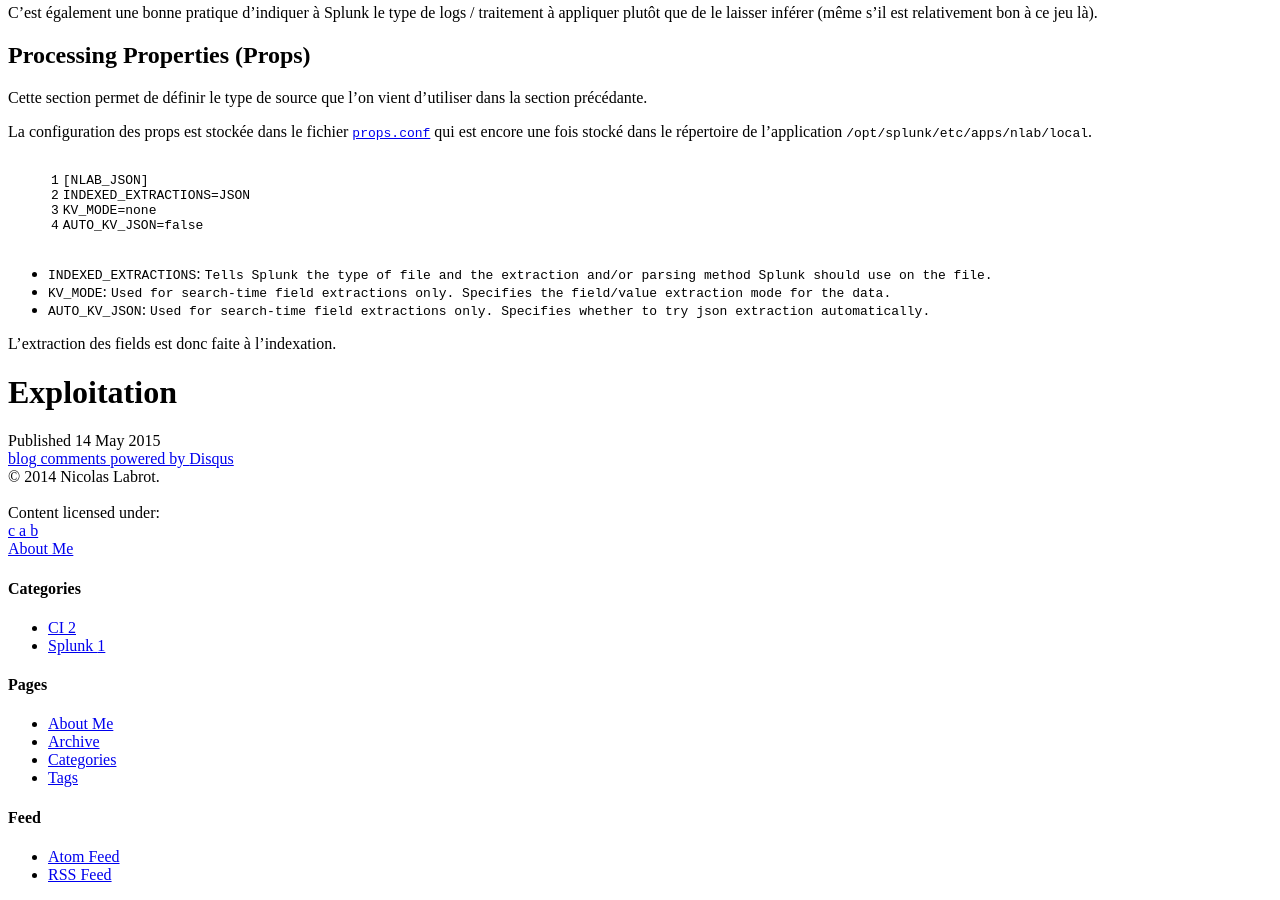
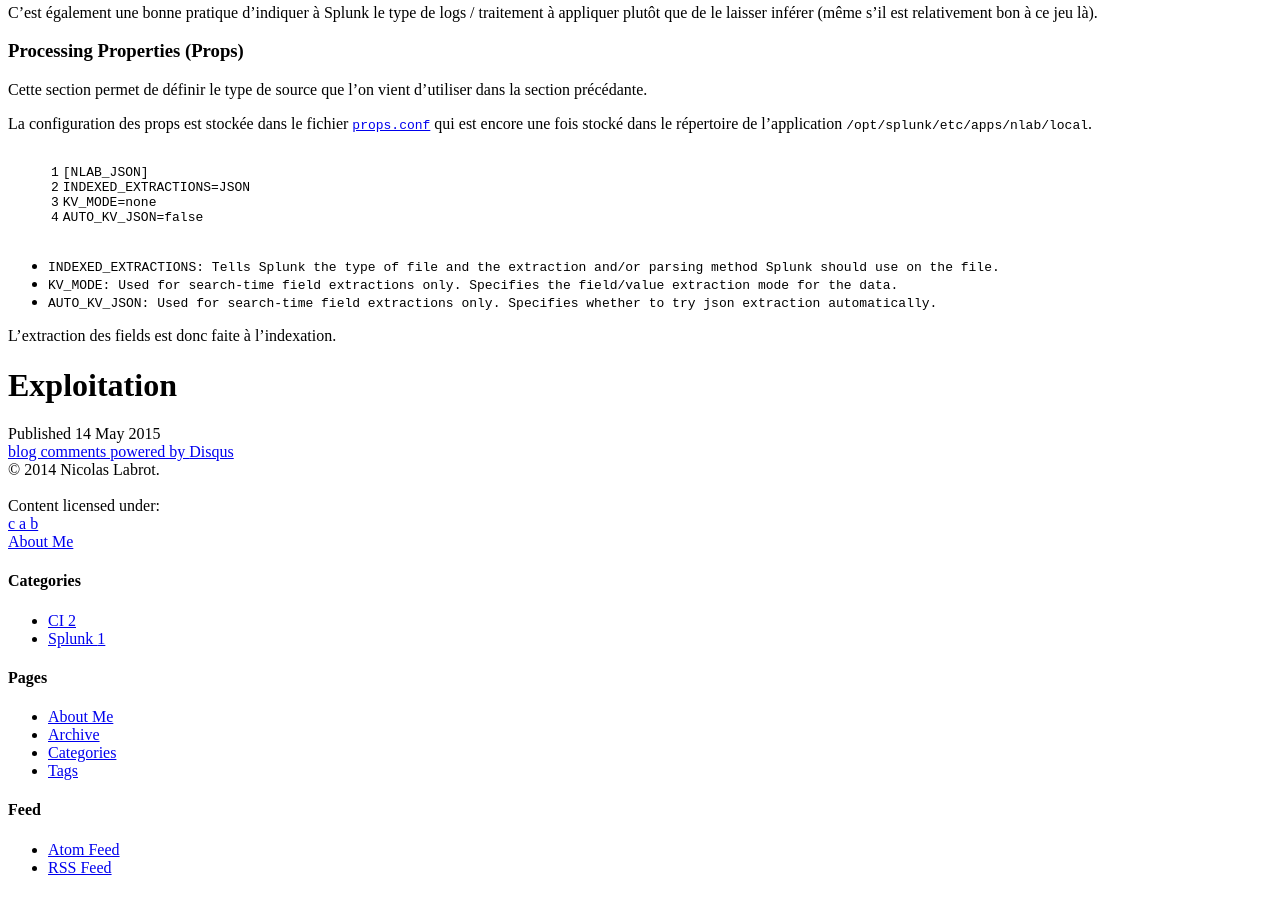
Before and after one commit to nithril/nithril.github.io, a Jekyll site: the page built from _posts/2015-05-26-operational-intelligence-splunk.markdown, in a window 1280 px wide and 900 px high, scrolled down 3502 px. Built offline with Jekyll 4.4.1, drawn with Linux system fonts in a browser that asks for light colours; nearby versions of some CDN libraries; library files that are not in the unit come from our copies; comment, search, counter and statistics services are not loaded; some of the changed text lies outside the part shown.

```diff
--- a/_posts/2015-05-26-operational-intelligence-splunk.markdown
+++ b/_posts/2015-05-26-operational-intelligence-splunk.markdown
@@ -133,6 +133,7 @@ La configuration des inputs est stockée dans le fichier [`inputs.conf`](http://
  qui est stocké dans le répertoire de l'application `/opt/splunk/etc/apps/nlab/local`.
 
 Les fichiers à monitorer sont définis dans le nom de la section.
+
 > [monitor://<path>]
 > * This directs Splunk to watch all files in <path>.
 > * <path> can be an entire directory or just a single file.
@@ -154,6 +155,7 @@ sourcetype=NLAB_JSON
 
 
 La propriété `index` permet de définir l'index de destination et la propriété `sourcetype` permet de caractériser le type de traitement à appliquer.
+
 > Primarily used to explicitly declare the source type for this data, as opposed
 > to allowing it to be determined via automated methods.  This is typically
 > important both for searchability and for applying the relevant configuration for this
@@ -162,7 +164,7 @@ La propriété `index` permet de définir l'index de destination et la propriét
 C'est également une bonne pratique d'indiquer à Splunk le type de logs / traitement à appliquer plutôt que de le laisser inférer (même s'il est relativement bon à ce jeu là).
 
 
-## Processing Properties (Props)
+### Processing Properties (Props)
 
 Cette section permet de définir le type de source que l'on vient d'utiliser dans la section précédante.
 
@@ -176,9 +178,9 @@ KV_MODE=none
 AUTO_KV_JSON=false
 {% endhighlight %}
 
-* `INDEXED_EXTRACTIONS`: `Tells Splunk the type of file and the extraction and/or parsing method Splunk should use on the file.`
-* `KV_MODE`: `Used for search-time field extractions only. Specifies the field/value extraction mode for the data.`
-* `AUTO_KV_JSON`: `Used for search-time field extractions only. Specifies whether to try json extraction automatically.`
+* `INDEXED_EXTRACTIONS: Tells Splunk the type of file and the extraction and/or parsing method Splunk should use on the file.`
+* `KV_MODE: Used for search-time field extractions only. Specifies the field/value extraction mode for the data.`
+* `AUTO_KV_JSON: Used for search-time field extractions only. Specifies whether to try json extraction automatically.`
 
 L'extraction des fields est donc faite à l'indexation.
 
```
Also changed, not shown: other parts of _posts/2015-05-26-operational-intelligence-splunk.markdown (+1 -1 lines).
